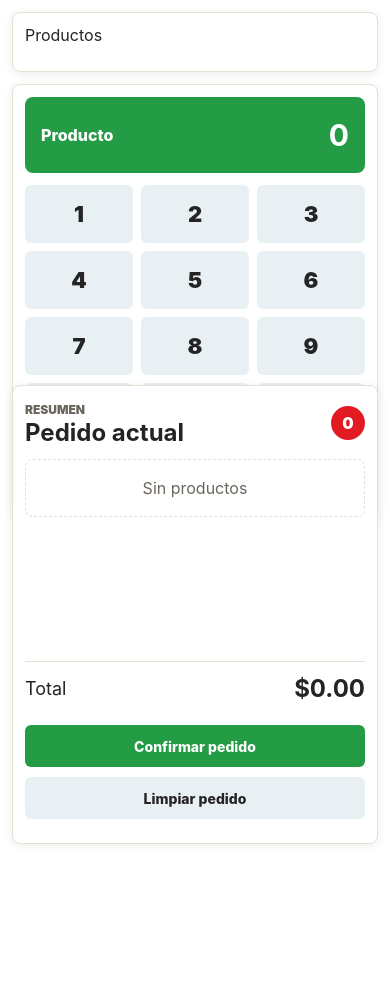
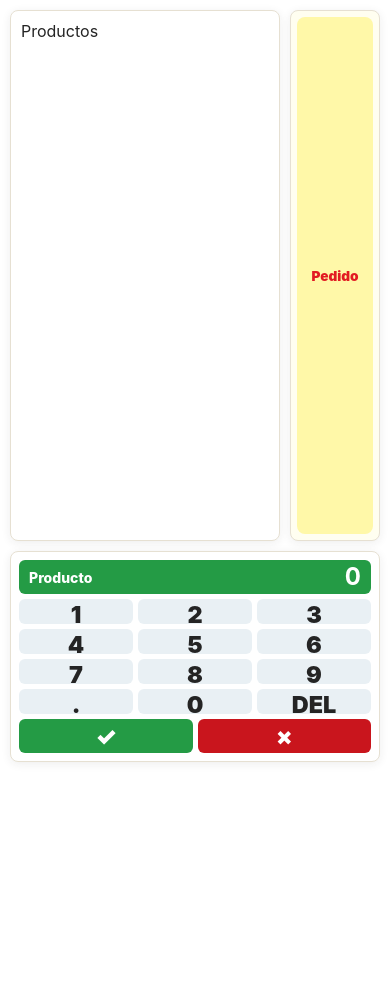
Before and after one commit to ivanbn05-create/tcysPedidosSucursales, a Django app: template pedidos/templates/pedidos/pedidos.html in a window 390 px wide. After the commit the page ends 762 px from the top, so only its background shows below. Run offline with Django 5.2, Linux system fonts and the light colour scheme; the template is opened without the code that fills it, so the values that code supplies are empty.

Commit message:
Improve mobile ordering layout

```diff
--- a/pedidos/templates/pedidos/base.html
+++ b/pedidos/templates/pedidos/base.html
@@ -6,8 +6,8 @@
     <meta name="viewport" content="width=device-width, initial-scale=1">
     <title>{% block title %}Los Tocayos Pedidos{% endblock %}</title>
     <link rel="icon" href="{% static 'img/mainlogo.webp' %}">
-    <link rel="stylesheet" href="{% static 'css/styles.css' %}?v=20260712-3">
-    <link rel="stylesheet" href="{% static 'css/responsive.css' %}?v=20260712-3">
+    <link rel="stylesheet" href="{% static 'css/styles.css' %}?v=20260712-4">
+    <link rel="stylesheet" href="{% static 'css/responsive.css' %}?v=20260712-4">
 </head>
 <body class="{% block body_class %}{% endblock %}">
     {% if request.user.is_authenticated %}
--- a/pedidos/templates/pedidos/pedidos.html
+++ b/pedidos/templates/pedidos/pedidos.html
@@ -7,6 +7,7 @@
 {% block content %}
 <main class="order-shell">
     <section class="product-panel" aria-label="Productos">
+        <button class="mobile-panel-tab" type="button" data-mobile-panel="products" aria-label="Abrir productos">Productos</button>
         <div class="panel-heading">
             <span>Productos</span>
             <small>{{ sucursal.nombre }}</small>
@@ -29,6 +30,7 @@
     </section>
 
     <aside class="summary-panel" aria-label="Resumen del pedido">
+        <button class="mobile-panel-tab" type="button" data-mobile-panel="summary" aria-label="Abrir pedido">Pedido</button>
         <div class="summary-header">
             <div>
                 <span class="eyebrow">Resumen</span>
@@ -88,5 +90,5 @@
 
 {% block scripts %}
 {{ initial_data|json_script:"initial-data" }}
-<script src="{% static 'js/pedidos.js' %}?v=20260712-3" defer></script>
+<script src="{% static 'js/pedidos.js' %}?v=20260712-4" defer></script>
 {% endblock %}
--- a/static/css/responsive.css
+++ b/static/css/responsive.css
@@ -18,8 +18,16 @@
 }
 
 @media (max-width: 767px) {
+    html,
+    body.order-page {
+        height: 100%;
+        overflow: hidden;
+    }
+
     .topbar {
-        align-items: flex-start;
+        min-height: 72px;
+        height: 72px;
+        align-items: center;
         padding: 10px 12px;
     }
 
@@ -34,14 +42,21 @@
     }
 
     .order-shell {
-        min-height: auto;
-        padding: 12px;
-        grid-template-columns: 1fr;
+        height: calc(100dvh - 72px);
+        min-height: 0;
+        padding: 10px;
+        grid-template-columns: minmax(0, 3fr) minmax(0, 1fr);
+        grid-template-rows: minmax(0, 1fr) 25dvh;
         grid-template-areas:
-            "products"
-            "calculator"
-            "summary";
-        gap: 12px;
+            "products summary"
+            "calculator calculator";
+        gap: 10px;
+        overflow: hidden;
+        transition: grid-template-columns 260ms ease;
+    }
+
+    .order-shell.summary-open {
+        grid-template-columns: minmax(0, 1fr) minmax(0, 3fr);
     }
 
     .focus-panel {
@@ -49,48 +64,175 @@
     }
 
     .product-panel,
-    .calculator-panel,
     .summary-panel {
-        padding: 12px;
+        min-width: 0;
+        min-height: 0;
+        overflow: hidden;
+        transition: box-shadow 200ms ease, border-color 200ms ease, background-color 200ms ease;
+    }
+
+    .product-panel {
+        padding: 10px;
+    }
+
+    .summary-panel {
+        padding: 10px;
+        position: static;
+        z-index: auto;
+        max-height: none;
+    }
+
+    .mobile-panel-tab {
+        width: 100%;
+        height: 100%;
+        min-height: 0;
+        border: 0;
+        border-radius: 8px;
+        background: #fff8a8;
+        color: var(--red);
+        display: none;
+        align-items: center;
+        justify-content: center;
+        padding: 8px;
+        font-weight: 900;
+        font-size: clamp(13px, 3.5vw, 16px);
+        cursor: pointer;
+    }
+
+    .order-shell.summary-open .product-panel .mobile-panel-tab,
+    .order-shell:not(.summary-open) .summary-panel .mobile-panel-tab {
+        display: flex;
+    }
+
+    .order-shell.summary-open .product-panel > :not(.mobile-panel-tab),
+    .order-shell:not(.summary-open) .summary-panel > :not(.mobile-panel-tab) {
+        display: none;
+    }
+
+    .order-shell.summary-open .product-panel,
+    .order-shell:not(.summary-open) .summary-panel {
+        padding: 6px;
+        background: #fffef0;
+        display: grid;
+        grid-template-rows: 1fr;
+    }
+
+    .order-shell:not(.summary-open) .product-panel .mobile-panel-tab,
+    .order-shell.summary-open .summary-panel .mobile-panel-tab {
+        display: none;
+    }
+
+    .order-shell:not(.summary-open) .product-panel,
+    .order-shell.summary-open .summary-panel {
+        animation: mobilePanelIn 220ms ease both;
     }
 
     .product-list {
         grid-template-columns: repeat(2, minmax(0, 1fr));
+        gap: 8px;
+        overflow: auto;
+        padding-right: 2px;
     }
 
     .product-button {
-        min-height: 72px;
+        min-height: clamp(64px, 14vh, 96px);
         align-items: center;
         justify-content: center;
-        font-size: 15px;
+        font-size: clamp(14px, 3.5vw, 17px);
+        padding: 10px 8px;
+    }
+
+    .summary-header {
+        gap: 10px;
+    }
+
+    .summary-header h2 {
+        font-size: clamp(24px, 7vw, 34px);
+    }
+
+    .summary-panel .empty-state {
+        padding: 14px;
+    }
+
+    .items-list {
+        min-height: 0;
+        max-height: none;
+        overflow: auto;
     }
 
     .calculator-panel {
+        padding: 8px;
         grid-template-columns: 1fr;
+        grid-template-rows: 34px minmax(0, 1fr) 34px;
+        gap: 5px;
+        min-height: 0;
+        position: sticky;
+        bottom: 0;
+        z-index: 8;
     }
 
     .calculator-display {
-        min-height: 76px;
+        min-height: 0;
+        height: 34px;
+        padding: 6px 10px;
+        border-radius: 6px;
+    }
+
+    .calculator-display span {
+        min-width: 0;
+        overflow: hidden;
+        text-overflow: ellipsis;
+        white-space: nowrap;
+        font-size: 14px;
     }
 
     .calculator-display strong {
-        font-size: 30px;
+        font-size: 24px;
     }
 
-    .keypad button,
-    .arrow-button {
-        min-height: 58px;
+    .keypad {
+        gap: 5px;
+        min-height: 0;
     }
 
-    .summary-panel {
-        position: sticky;
-        bottom: 0;
-        z-index: 5;
-        max-height: 74vh;
+    .keypad button {
+        min-height: 0;
+        height: 100%;
+        border-radius: 6px;
+        font-size: clamp(18px, 6vw, 24px);
     }
 
-    .items-list {
-        max-height: 34vh;
+    .calculator-actions {
+        gap: 5px;
+        min-height: 0;
+    }
+
+    .calculator-actions .arrow-button {
+        min-height: 0;
+        height: 34px;
+        border-radius: 6px;
+        font-size: 24px;
+    }
+
+    .summary-footer .primary-button,
+    .summary-footer .secondary-button {
+        min-height: 38px;
+        padding: 8px 10px;
+    }
+
+    .total-row {
+        padding: 8px 0;
+    }
+
+    @keyframes mobilePanelIn {
+        from {
+            opacity: 0.82;
+            transform: translateY(4px);
+        }
+        to {
+            opacity: 1;
+            transform: translateY(0);
+        }
     }
 
     .admin-shell {
--- a/static/css/styles.css
+++ b/static/css/styles.css
@@ -243,6 +243,10 @@ a {
     border: 1px solid var(--line);
     border-radius: 8px;
     box-shadow: var(--shadow);
+}
+
+.mobile-panel-tab {
+    display: none;
 }
 
 .product-panel {
--- a/static/js/pedidos.js
+++ b/static/js/pedidos.js
@@ -8,6 +8,7 @@ document.addEventListener("DOMContentLoaded", () => {
     let replaceOnNextKey = false;
     let noticeTimer = null;
 
+    const orderShell = document.querySelector(".order-shell");
     const productButtons = [...document.querySelectorAll(".product-button")];
     const selectedName = document.getElementById("selectedName");
     const quantityDisplay = document.getElementById("quantityDisplay");
@@ -23,6 +24,7 @@ document.addEventListener("DOMContentLoaded", () => {
     const deleteSelectedButton = document.getElementById("deleteSelected");
     const modal = document.getElementById("successModal");
     const successText = document.getElementById("successText");
+    const mobilePanelTabs = [...document.querySelectorAll("[data-mobile-panel]")];
 
     function money(value) {
         return Number(value || 0).toLocaleString("es-MX", {
@@ -96,6 +98,10 @@ document.addEventListener("DOMContentLoaded", () => {
         clearButton.disabled = isBusy;
         confirmButton.disabled = isBusy;
         deleteSelectedButton.disabled = isBusy;
+    }
+
+    function setMobilePanel(panelName) {
+        orderShell.classList.toggle("summary-open", panelName === "summary");
     }
 
     function renderQuantity() {
@@ -311,6 +317,10 @@ document.addEventListener("DOMContentLoaded", () => {
         button.addEventListener("click", () => selectProduct(button.dataset.productId));
     });
 
+    mobilePanelTabs.forEach((button) => {
+        button.addEventListener("click", () => setMobilePanel(button.dataset.mobilePanel));
+    });
+
     document.getElementById("keypad").addEventListener("click", (event) => {
         const button = event.target.closest("[data-key]");
         if (button) pressKey(button.dataset.key);
```
